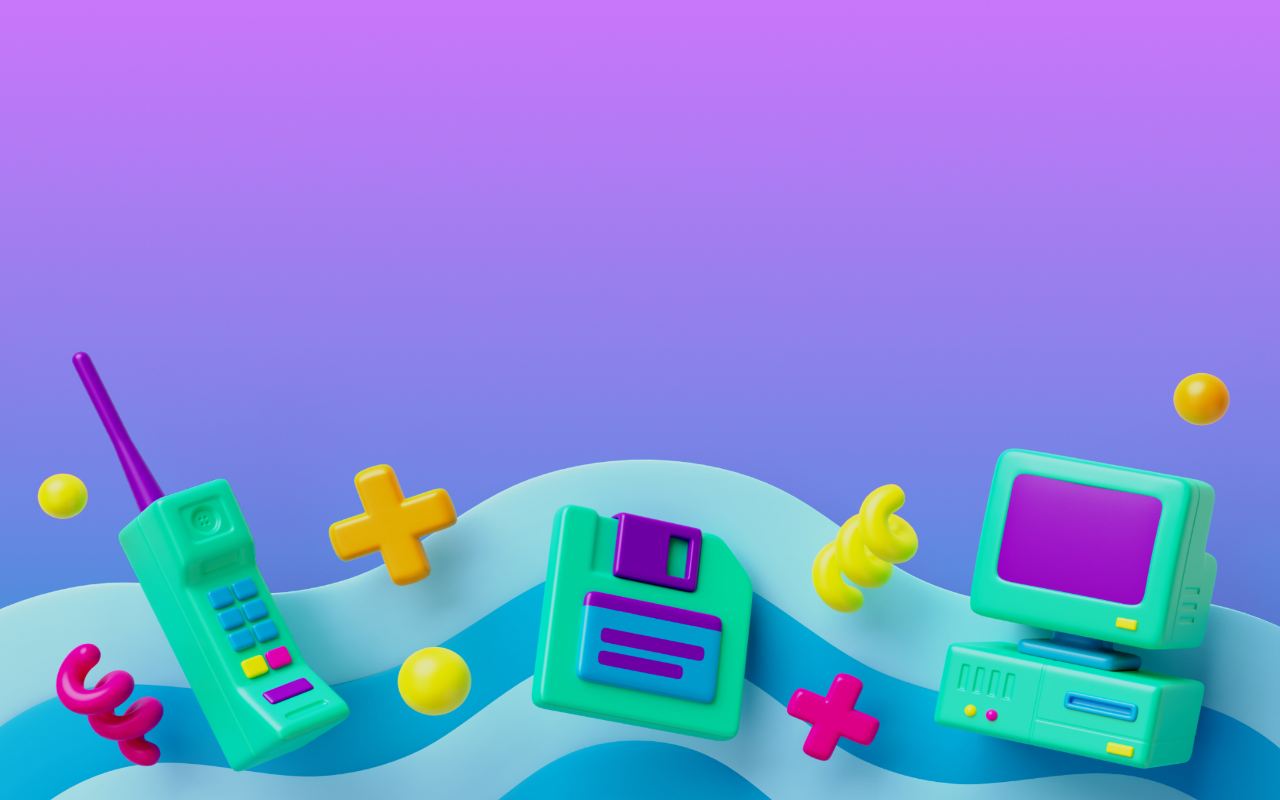
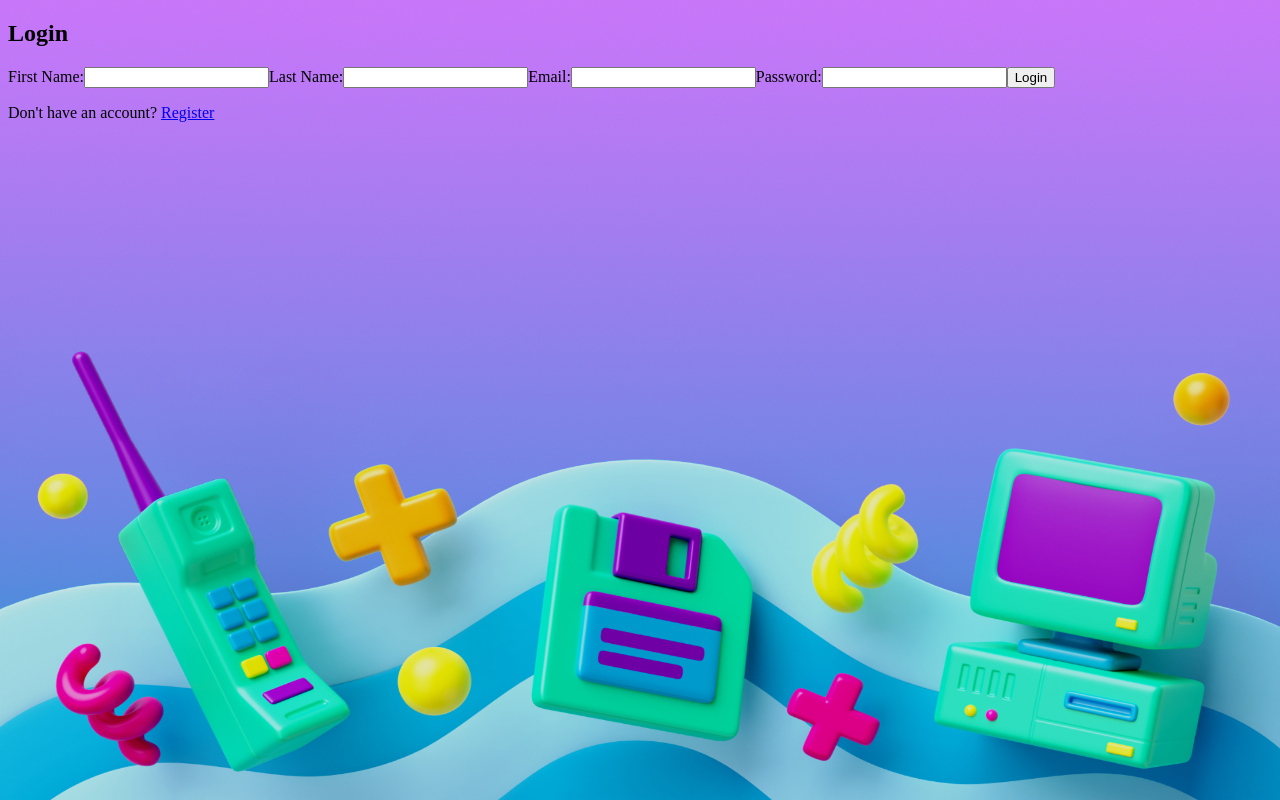
Before and after one commit to arthur-gtgn/Game-Catalog, a Vue app: page /login in a window 1280 px wide. Before the commit this address had no page. Built offline with nearby package versions, Linux system fonts and the light colour scheme; the HTML template or start-up script is replaced by a standard one.

Commit message:
add activity and wireframe and login.vue

```diff
--- a/src/components/ExplainComponent.vue
+++ b/src/components/ExplainComponent.vue
@@ -9,6 +9,7 @@ and user-friendly website that displays a list of video games, allowing users to
 the games based on their characteristics such as price, category, rating, and more.</p>
 </div>
 </template>
+
 
 <script>
 import SiteTopBar from "@/components/TopBarComponents/SiteTopBar.vue";
--- /dev/null
+++ b/src/components/Login.vue
@@ -0,0 +1,63 @@
+<template>
+    <div>
+      <h2>{{ mode === 'login' ? 'Login' : 'Register' }}</h2>
+
+      <form @submit.prevent="submitForm">
+        <label for="firstName">First Name:</label>
+        <input type="text" id="firstName" v-model="userData.firstName" required>
+
+        <label for="lastName">Last Name:</label>
+        <input type="text" id="lastName" v-model="userData.lastName" required>
+
+        <label for="email">Email:</label>
+        <input type="email" id="email" v-model="userData.email" required>
+
+        <label for="password">Password:</label>
+        <input type="password" id="password" v-model="userData.password" required>
+
+        <button type="submit">{{ mode === 'login' ? 'Login' : 'Register' }}</button>
+      </form>
+
+      <p>
+        {{ mode === 'login' ? 'Don\'t have an account? ' : 'Already have an account? ' }}
+        <a href="#" @click="toggleMode">{{ mode === 'login' ? 'Register' : 'Login' }}</a>
+      </p>
+    </div>
+  </template>
+
+  <script>
+  import SiteTopBar from "@/components/TopBarComponents/SiteTopBar.vue";
+
+
+  export default {
+    name: "login",
+  components: {
+    SiteTopBar,
+  },
+    data() {
+      return {
+        mode: 'login',
+        userData: {
+          firstName: '',
+          lastName: '',
+          email: '',
+          password: ''
+        }
+      };
+    },
+    methods: {
+      toggleMode() {
+        this.mode = this.mode === 'login' ? 'register' : 'login';
+        this.userData = {
+          firstName: '',
+          lastName: '',
+          email: '',
+          password: ''
+        };
+      },
+      submitForm() {
+        console.log('Form submitted:', this.userData);
+      }
+    }
+  };
+  </script>
--- a/src/components/TopBarComponents/SiteNavBar.vue
+++ b/src/components/TopBarComponents/SiteNavBar.vue
@@ -21,6 +21,12 @@
         </button>
       </h2>
     </li>
+
+    <li>
+      <h2>
+        <button @click="loginInput" class="button-52" role="button">LOGIN</button>
+      </h2>
+    </li>
   </ul>
 </template>
 
@@ -36,6 +42,9 @@ export default {
     },
     homeInput() {
       this.$router.push("/");
+    },
+    loginInput() {
+      this.$router.push("/login");
     },
   },
 };
--- a/src/main.js
+++ b/src/main.js
@@ -9,6 +9,7 @@ import { createRouter, createWebHistory } from "vue-router";
 
 import App from "./App.vue";
 import ExplainComponent from "@/components/ExplainComponent.vue";
+import login from "@/components/login.vue";
 
 const router = createRouter({
   history: createWebHistory(),
@@ -16,6 +17,7 @@ const router = createRouter({
     { path: "/", component: HomeComponent },
     { path: "/about", component: AboutComponent },
     { path: "/explain", component: ExplainComponent },
+    { path: "/login", component: login },
   ],
 });
 
```
Also changed, not shown: 1 other file (tests, documents, lock files or other folders).
